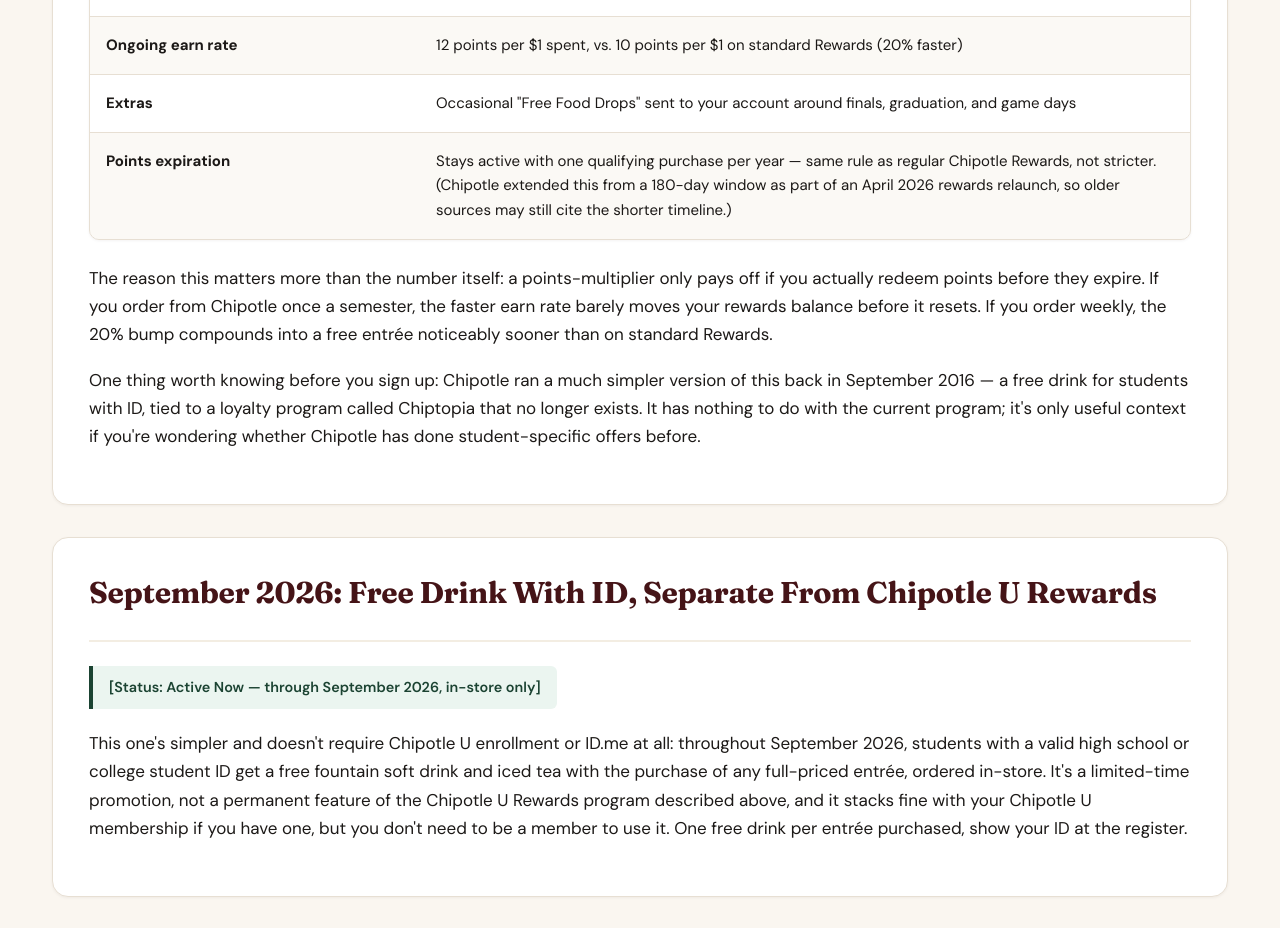
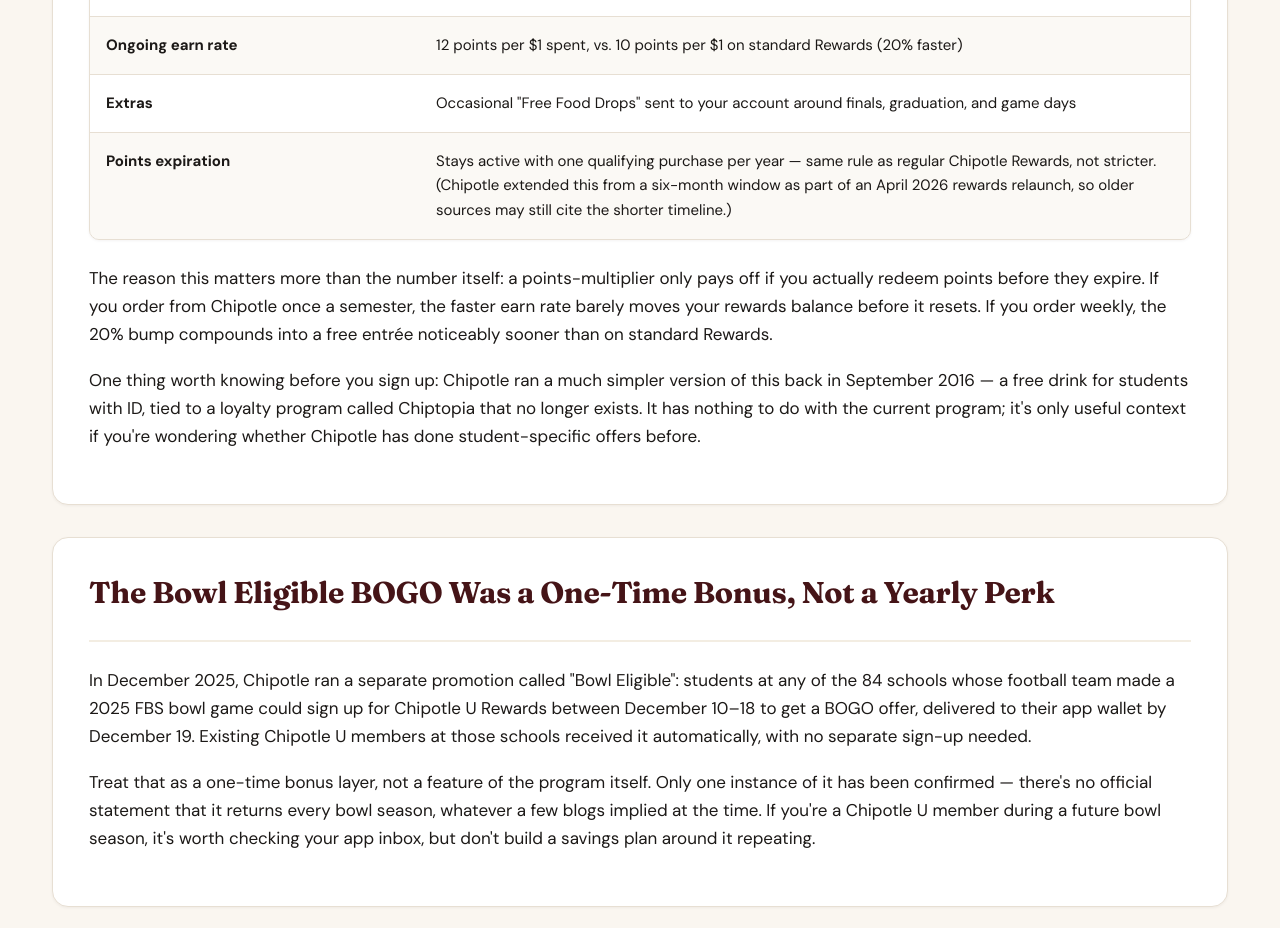
Before and after one commit to a49712785-wq/chipotle-promo-codes, a plain HTML site: page student-discount/index.html in a window 1280 px wide. Shown: the part 925-1853 px from the top of the page. Drawn offline with Linux system fonts and the light colour scheme.

Commit message:
Student page: remove debunked Sept free-drink section, fix 180-day to six-month, add last-updated

```diff
--- a/student-discount/index.html
+++ b/student-discount/index.html
@@ -112,7 +112,7 @@
             </tr>
             <tr>
               <td><strong>Points expiration</strong></td>
-              <td>Stays active with one qualifying purchase per year — same rule as regular Chipotle Rewards, not stricter. (Chipotle extended this from a 180-day window as part of an April 2026 rewards relaunch, so older sources may still cite the shorter timeline.)</td>
+              <td>Stays active with one qualifying purchase per year — same rule as regular Chipotle Rewards, not stricter. (Chipotle extended this from a six-month window as part of an April 2026 rewards relaunch, so older sources may still cite the shorter timeline.)</td>
             </tr>
           </tbody>
         </table>
@@ -121,18 +121,6 @@
       <p>The reason this matters more than the number itself: a points-multiplier only pays off if you actually redeem points before they expire. If you order from Chipotle once a semester, the faster earn rate barely moves your rewards balance before it resets. If you order weekly, the 20% bump compounds into a free entrée noticeably sooner than on standard Rewards.</p>
 
       <p>One thing worth knowing before you sign up: Chipotle ran a much simpler version of this back in September 2016 — a free drink for students with ID, tied to a loyalty program called Chiptopia that no longer exists. It has nothing to do with the current program; it's only useful context if you're wondering whether Chipotle has done student-specific offers before.</p>
-    </section>
-
-    <section class="content-section" aria-labelledby="september-drink-heading">
-      <div class="section-header-wrap">
-        <h2 id="september-drink-heading">September 2026: Free Drink With ID, Separate From Chipotle U Rewards</h2>
-      </div>
-
-      <div class="status-marker-box" style="border-left-color: var(--status-active-text); background-color: var(--status-active-bg); color: var(--status-active-text);">
-        [Status: Active Now — through September 2026, in-store only]
-      </div>
-
-      <p>This one's simpler and doesn't require Chipotle U enrollment or ID.me at all: throughout September 2026, students with a valid high school or college student ID get a free fountain soft drink and iced tea with the purchase of any full-priced entrée, ordered in-store. It's a limited-time promotion, not a permanent feature of the Chipotle U Rewards program described above, and it stacks fine with your Chipotle U membership if you have one, but you don't need to be a member to use it. One free drink per entrée purchased, show your ID at the register.</p>
     </section>
 
     <section class="content-section" aria-labelledby="bowl-eligible-heading">
@@ -173,6 +161,10 @@
       <p>Chipotle U Rewards isn't a coupon — there's no code, no percentage knocked off at checkout. It's a faster, richer version of Chipotle's regular points program, built for how often students already order. If you're comparing it against a one-time promo code, see our <a href="../">Chipotle Savings guide</a> for how points, coupons, and sales stack up against each other.</p>
     </section>
 
+    <div class="page-footer-meta">
+      Last updated: September 30, 2026.
+    </div>
+
   </main>
 
   <footer class="site-footer">
```
